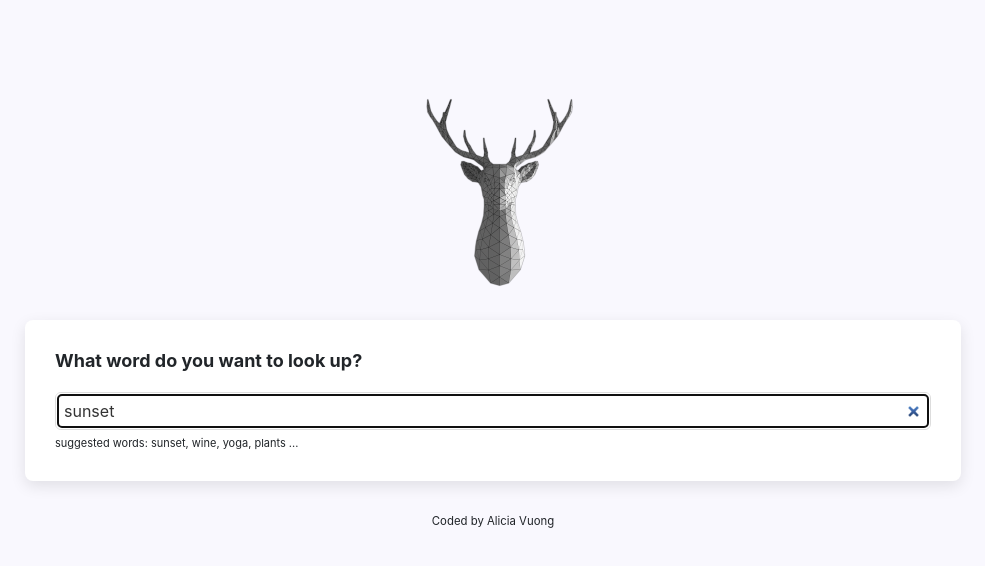
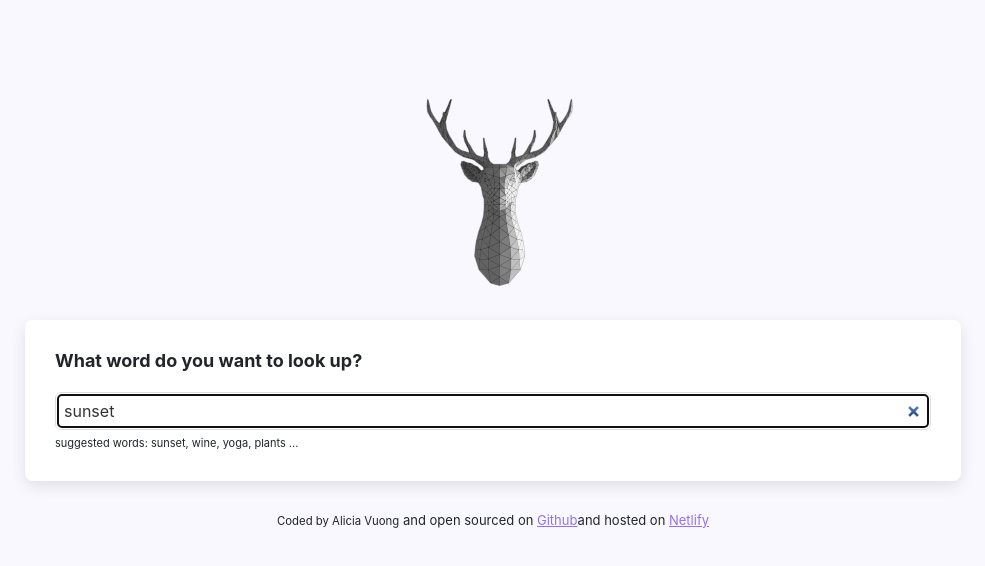
Before and after one commit to aleebo/dictionary101, a React (Create React App) app: page / in a window 1280 px wide. Shown: the top 566 px of the page, without its empty margins (147-1132 px from the left). Built offline with nearby package versions, Linux system fonts and the light colour scheme; no server answers.

Commit message:
Added open-source and hosting site

```diff
--- a/src/App.js
+++ b/src/App.js
@@ -14,7 +14,22 @@ export default function App() {
         </main>
         <footer className="App-footer">
           {" "}
-          <small>Coded by Alicia Vuong</small>{" "}
+          <small>Coded by Alicia Vuong</small> and open sourced on{" "}
+          <a
+            href="https://github.com/aleebo/dictionary101"
+            target="_blank"
+            rel="noreferrer"
+          >
+            Github
+          </a>
+          and hosted on{" "}
+          <a
+            href="https://jolly-johnson-c446a0.netlify.app/"
+            target="_blank"
+            rel="noreferrer"
+          >
+            Netlify
+          </a>
         </footer>
       </div>
     </div>
```
